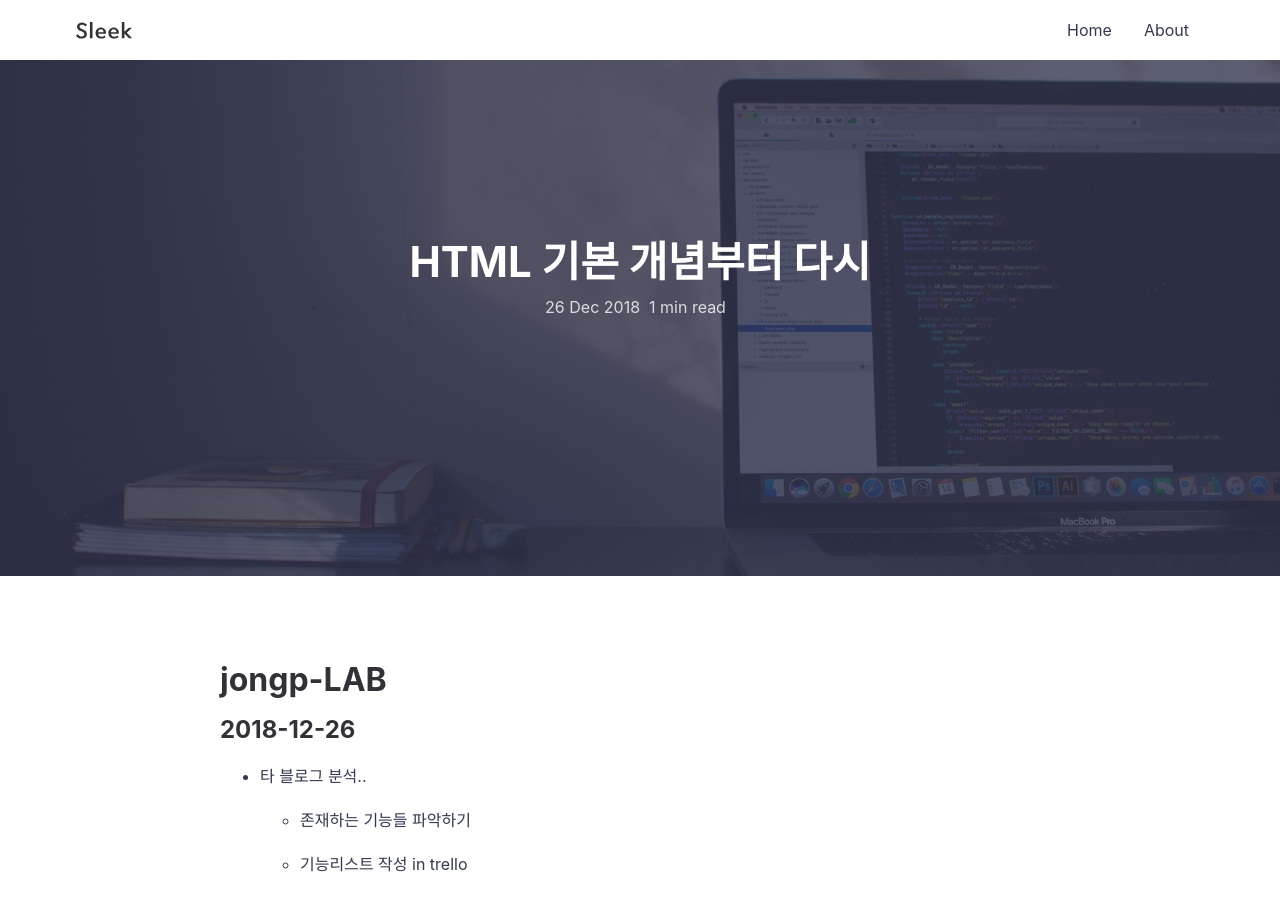
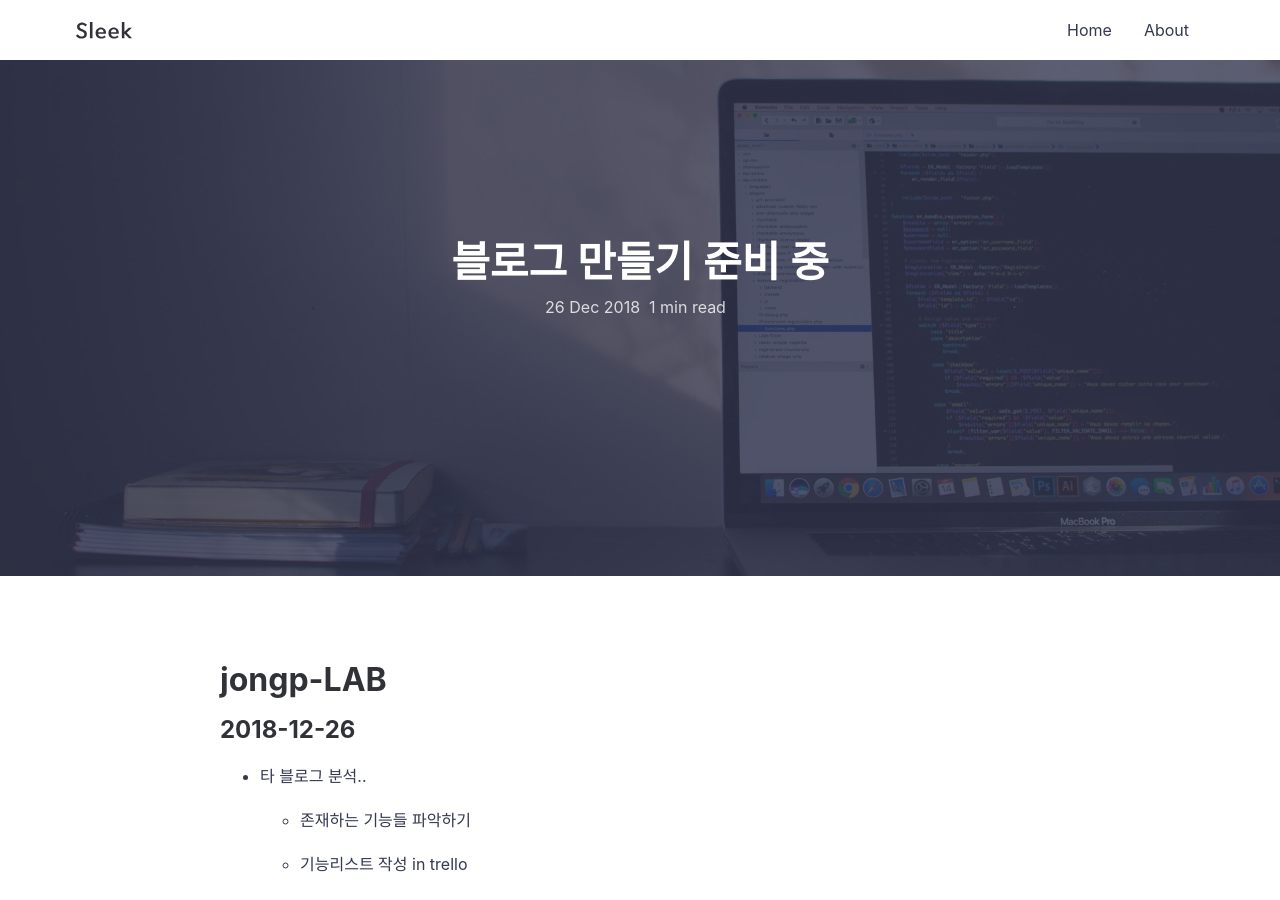
Before and after one commit to jonggyun/jonggyun.github.io, a Jekyll site: the page built from _posts/2018-12-26-ready-to-jongplab.md, in a window 1280 px wide and 900 px high. Built offline with Jekyll 4.4.1, drawn with Linux system fonts in a browser that asks for light colours; comment, search, counter and statistics services are not loaded.

Commit message:
modify post

```diff
--- a/_posts/2018-12-26-ready-to-jongplab.md
+++ b/_posts/2018-12-26-ready-to-jongplab.md
@@ -1,7 +1,7 @@
 ---
 layout: post
-title: HTML 기본 개념부터 다시
-summary: 마크업도 중요하다! 완벽하게 알고 가자
+title: 블로그 만들기 준비 중
+summary: 기획 및 개발 관련 기록하기
 featured-img: emile-perron-190221
 ---
 
```
